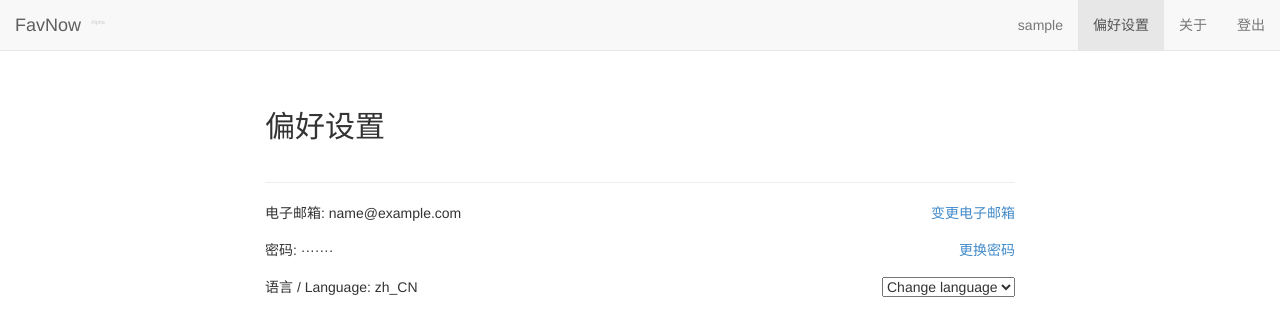
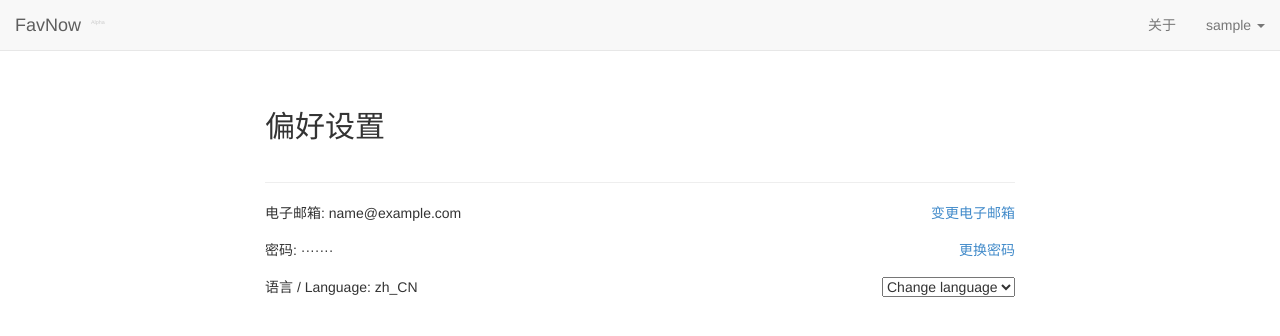
Before and after one commit to mogita/favnow-legacy, a PHP site: page /preference.php in a window 1280 px wide. Shown: the top 336 px of the page. Run offline with PHP 8.4, Linux system fonts and the light colour scheme; the visitor is signed in with stand-in values (Sample User, id 1).

Commit message:
Dropdown menu rearrangement
Adding Profile page entrance

```diff
--- a/languages/en_US.php
+++ b/languages/en_US.php
@@ -12,6 +12,7 @@ $GLOBALS['en_US'] = Array (
 	'Signup for FREE' => 'Signup for FREE',
 	'Lost Password?' => 'Lost Password?',
 	'Username or password incorrect' => 'Username or password incorrect',
+	'Profile' => 'Profile',
 
 	'Preserve' => 'Preserve',
 	'Register' => 'Register',
--- a/languages/zh_CN.php
+++ b/languages/zh_CN.php
@@ -12,6 +12,7 @@ $GLOBALS['zh_CN'] = Array (
 	'Signup for FREE' => '立刻免费注册！',
 	'Lost Password?' => '忘记密码',
 	'Username or password incorrect' => '登入失败，用户名或密码错误',
+	'Profile' => '个人页面',
 
 	'Preserve' => '预留',
 	'Register' => '注册',
--- a/preference.php
+++ b/preference.php
@@ -119,9 +119,7 @@ include('head.php');
 
 
 <div class="navbar navbar-default navbar-fixed-top">
-
       <div class="container-fluid">
-
 			<div class="navbar-header">
 				<button type="button" class="navbar-toggle" data-toggle="collapse" data-target="#navbar-menu">
 					<span class="sr-only">Toggle navigation</span>
@@ -135,13 +133,20 @@ include('head.php');
 
 	        <div class="collapse navbar-collapse" id="navbar-menu">
 				<ul class="nav navbar-nav navbar-right">
-					<li><a href="#"><?php echo $_SESSION['username']; ?></a></li>
-					<li class="active"><a href="preference.php"><?php echo text('Preference'); ?></a></li>
 					<li><a href="#" data-toggle="modal" data-target="#about"><?php echo text('About'); ?></a></li>
-					<li><a href="logout.php"><?php echo text('Logout'); ?></a></li>
+					<li class="dropdown">
+						<a href="#" class="dropdown-toggle" data-toggle="dropdown" role="button" aria-expanded="false">
+							<?php echo $_SESSION['username']; ?> <span class="caret"></span>
+						</a>
+						<ul class="dropdown-menu" role="menu">
+							<li><a href="profile.php"><?php echo text('Profile'); ?></a></li>
+							<li><a href="preference.php"><?php echo text('Preference'); ?></a></li>
+							<li role="presentation" class="divider"></li>
+							<li><a href="logout.php"><?php echo text('Logout'); ?></a></li>
+						</ul>
+					</li>
 				</ul>
 	        </div>
-
       </div>
 </div>
 
```
Also changed, not shown: home.php (+11 -6 lines), test/longtitle.html (deleted, +0 -7 lines).
